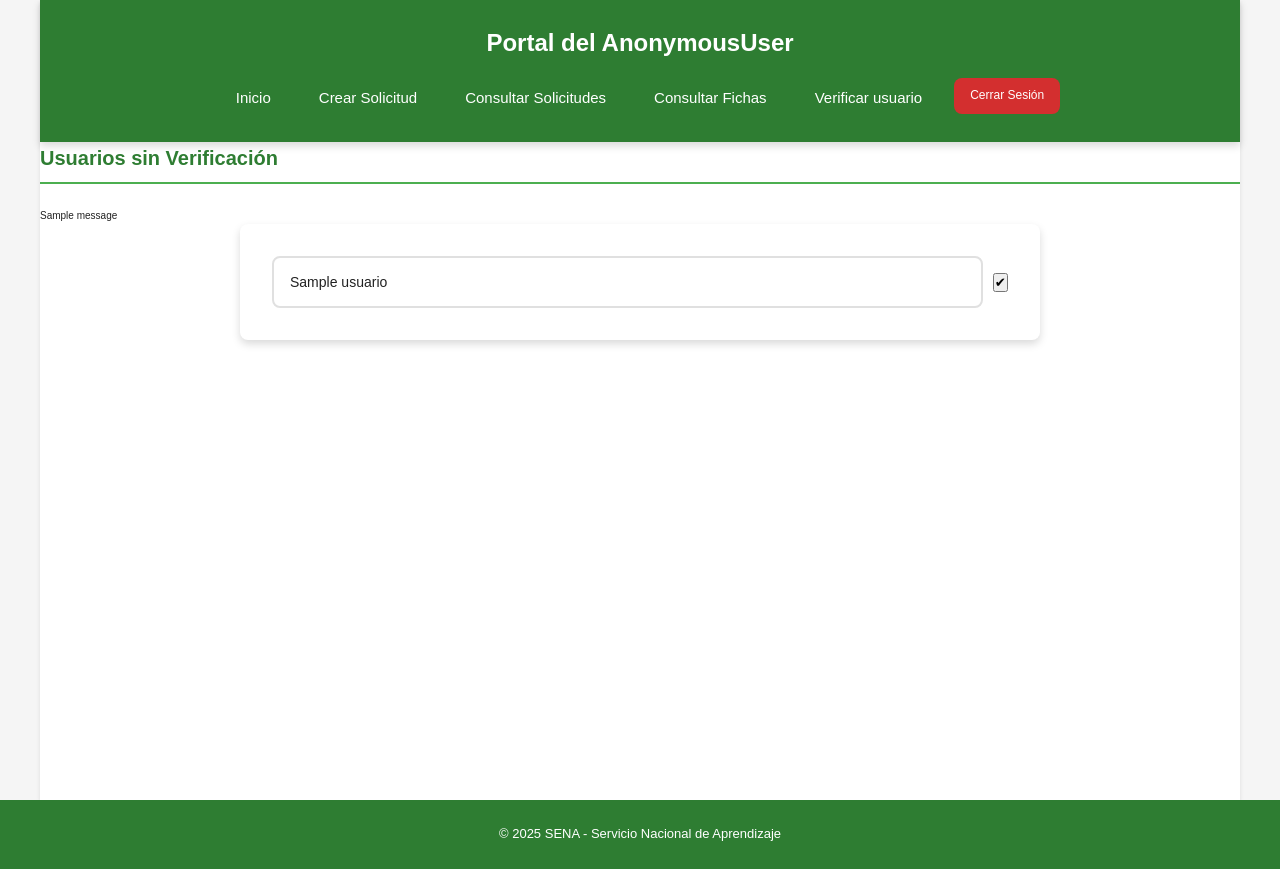
After one commit to jaiber430/Gestion-Tics, a Django app: template Cursos/templates/inicio/verificarUsuarios.html in a window 1280 px wide. The commit adds this page. Run offline with Django 3.2, Linux system fonts and the light colour scheme; the template is opened without the code that fills it: most values are stand-ins (such as "Sample title", 1, 10 or a date in 2020); one stand-in notice (Sample message) is shown.

Commit message:
Aprobación de usuarios (Falta el resgitro y la lectura de numeros de doc aprendiz)

```diff
--- a/Cursos/models.py
+++ b/Cursos/models.py
@@ -112,6 +112,7 @@ class Usuario(models.Model):
     correo = models.CharField(unique=True, max_length=255)
     clave = models.CharField(max_length=255)
     fecha = models.DateField()
+    verificado = models.IntegerField(blank=True, null=True)
 
     class Meta:
         db_table = 'usuario'
--- /dev/null
+++ b/Cursos/templates/inicio/verificarUsuarios.html
@@ -0,0 +1,31 @@
+{% extends 'layout/layout_admin.html' %}
+
+{% block content %}
+  <div class="seccion-formulario">
+    <h3 class="titulo-seccion-form">Usuarios sin Verificación</h3>
+
+    <!-- BLOQUE DE MENSAJES - AÑADE ESTO -->
+    {% if messages %}
+      <div class="mensajes">
+        {% for message in messages %}
+          <div class="alert alert-{% if message.tags == 'error' %}danger{% else %}{{ message.tags }}{% endif %}">
+            {{ message }}
+          </div>
+        {% endfor %}
+      </div>
+    {% endif %}
+
+    {% for usuario in usuariosSinVerificar %}
+      <form class="formulario-ficha" method="post" action="{% url 'verificar_usuario' usuario.idusuario %}" enctype="multipart/form-data" style="display:flex; align-items:center; gap:10px; margin-bottom:10px;">
+        {% csrf_token %}
+        <input type="text" class="entrada-texto" value="{{ usuario.nombre }}" readonly />
+        <input type="submit" value="✔" style="cursor:pointer;"
+               onclick="return confirm('¿Estás seguro de verificar a {{ usuario.nombre }}?')" />
+      </form>
+    {% endfor %}
+
+    {% if not usuariosSinVerificar %}
+      <p>No hay usuarios sin verificar.</p>
+    {% endif %}
+  </div>
+{% endblock %}
--- a/Cursos/templates/layout/layout_admin.html
+++ b/Cursos/templates/layout/layout_admin.html
@@ -1,4 +1,4 @@
-{% comment %} Este layout es del administrador {% endcomment %}
+{% comment %}Este layout es del administrador{% endcomment %}
 {% load static %}
 <!DOCTYPE html>
 <html lang="es">
@@ -10,13 +10,13 @@
 
     <!-- Hoja de css principal -->
     <link rel="stylesheet" href="{% static 'css/inicio.css' %}" />
-    <link rel="stylesheet" href="{% static 'css/crearficha.css' %}">
-    <link rel="stylesheet" href="{% static 'css/formulariosolicitud.css' %}">
-    <link rel="stylesheet" href="{% static 'css/index-styles.css' %}">
-    <link rel="stylesheet" href="{% static 'css/consultarsolicitudes.css' %}">
+    <link rel="stylesheet" href="{% static 'css/crearficha.css' %}" />
+    <link rel="stylesheet" href="{% static 'css/formulariosolicitud.css' %}" />
+    <link rel="stylesheet" href="{% static 'css/index-styles.css' %}" />
+    <link rel="stylesheet" href="{% static 'css/consultarsolicitudes.css' %}" />
 
     <!-- Favicon -->
-    <link rel="icon" type="image/png" href="{% static "img/logoSena.png" %}" />
+    <link rel="icon" type="image/png" href="{% static 'img/logoSena.png' %}" />
   </head>
   <body>
     <!-- Contenedor principal de la aplicación -->
@@ -38,17 +38,22 @@
 
             <!-- Opción Crear Ficha -->
             <li class="elemento-menu">
-              <a href="{% url "Crearsolicitud" %}" class="enlace-menu active">Crear Solicitud</a>
+              <a href="{% url 'Crearsolicitud' %}" class="enlace-menu active">Crear Solicitud</a>
             </li>
 
             <!-- Opción Estado de Cursos -->
             <li class="elemento-menu">
-              <a href="{% url "consultas_instructor" %}" class="enlace-menu">Consultar Solicitudes</a>
+              <a href="{% url 'consultas_instructor' %}" class="enlace-menu">Consultar Solicitudes</a>
             </li>
 
             <!-- Opcion estado de fichas -->
             <li class="elemento-menu">
               <a href="#" class="enlace-menu">Consultar Fichas</a>
+            </li>
+
+            <!-- Opcion estado de fichas -->
+            <li class="elemento-menu">
+              <a href="{% url 'verificacion_usuario'%}" class="enlace-menu">Verificar usuario</a>
             </li>
 
             <!-- Botón Cerrar Sesión -->
--- a/Gestion/urls.py
+++ b/Gestion/urls.py
@@ -79,6 +79,9 @@ urlpatterns = [
     path('editar_programa', views_programas.editar_programa, name="actualizar_programa"),
     #Borrar programa
     path("borrar/<str:codigo>/", views_programas.borrar_programa, name="borrar_programa"),
+    # URLs para verificación de usuarios
+    path('verificacion_usuario/', views.verificacion_usuario, name='verificacion_usuario'),
+    path('verificar_usuario/<int:idusuario>/', views.verificar_usuario, name='verificar_usuario'),
 ]
 # Poder almacenar archivos en la carpeta media
 if settings.DEBUG:
```
Also changed, not shown: Cursos/views.py (+33 -2 lines).
